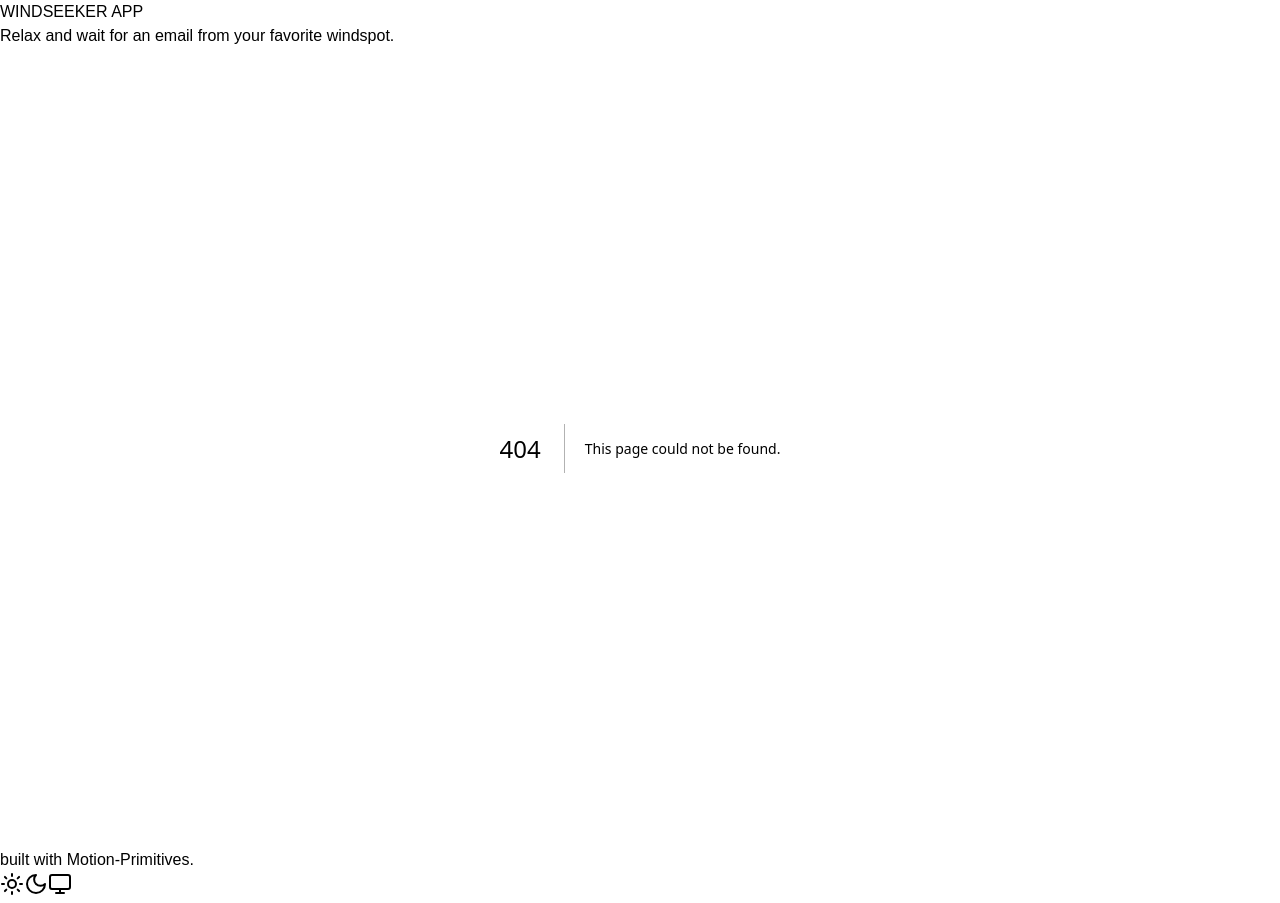
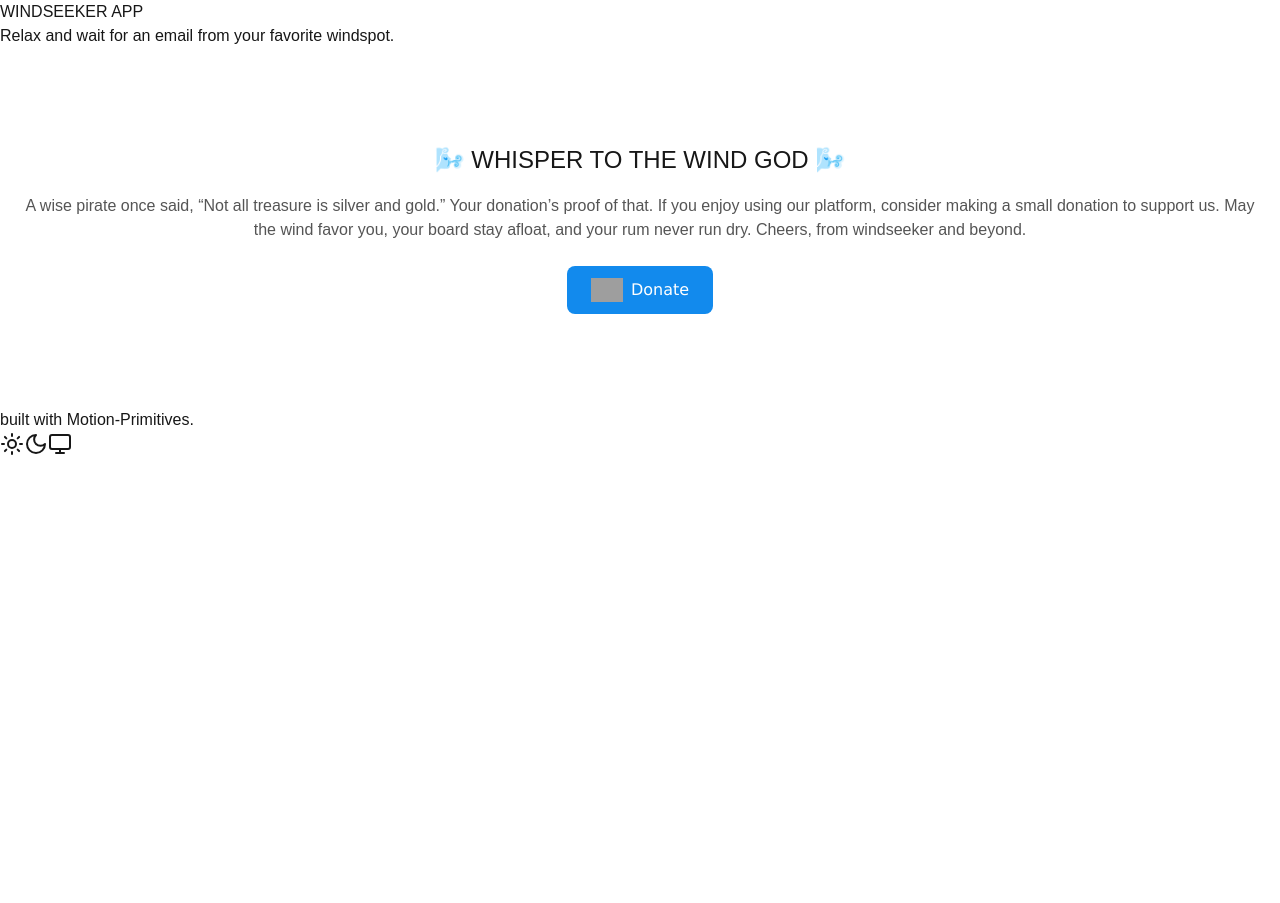
Before and after one commit to elBeato/tbp-wind-cuttlefish-next, a Next.js app: page /donation in a window 1280 px wide. Before the commit this address had no page. After the commit the page ends 800 px from the top, so only its background shows below. Built offline with nearby package versions, Linux system fonts and the light colour scheme; grey boxes are pictures that could not be loaded.

Commit message:
Donation page

```diff
--- /dev/null
+++ b/src/app/donation/DonationForm.module.css
@@ -0,0 +1,40 @@
+.container {
+  display: flex;
+  flex-direction: column;
+  justify-content: center; /* Center vertically */
+  align-items: center; /* Center horizontally */
+  height: 45vh; /* Full viewport height */
+  text-align: center;
+  padding: 20px;
+}
+
+.heading {
+  font-size: 1.5rem;
+  margin-bottom: 16px;
+}
+
+.description {
+  font-size: 1rem;
+  margin-bottom: 24px;
+  color: #555;
+}
+
+.dboxdonationbutton {
+  display: flex;
+  align-items: center;
+  justify-content: center;
+  background: rgb(18, 138, 237);
+  color: rgb(255, 255, 255);
+  text-decoration: none;
+  font-family: Verdana, sans-serif;
+  gap: 8px;
+  width: fit-content;
+  font-size: 16px;
+  border-radius: 8px;
+  line-height: 24px;
+  padding: 12px 24px;
+}
+
+.dboxdonationbutton img {
+  height: 24px;
+}
--- /dev/null
+++ b/src/app/donation/page.tsx
@@ -0,0 +1,60 @@
+"use client";
+
+import React, { useEffect } from "react";
+import styles from "./DonationForm.module.css";
+
+const DonationForm: React.FC = () => {
+  useEffect(() => {
+    // Dynamically add the Donorbox popup button script to the DOM
+    const script = document.createElement("script");
+    script.src = "https://donorbox.org/install-popup-button.js";
+    script.id = "donorbox-popup-button-installer";
+    script.defer = true;
+    document.body.appendChild(script);
+
+    return () => {
+      // Cleanup the script when the component unmounts
+      document.body.removeChild(script);
+    };
+  }, []);
+
+  return (
+    <div className={styles.container}>
+      <h1 className={styles.heading}>🌬️ WHISPER TO THE WIND GOD 🌬️</h1>
+      <p className={styles.description}>
+        A wise pirate once said, “Not all treasure is silver and gold.”
+        Your donation’s proof of that. If you enjoy using our platform, consider making a small donation to support us.
+        May the wind favor you, your board stay afloat, and your rum never run dry. Cheers, from windseeker and beyond.
+      </p>
+
+      {/* Donorbox Popup Donation Button */}
+      <a
+        className="dbox-donation-button"
+        id="preview_inline_popup_button"
+        href="https://donorbox.org/windseeker-application?"
+        style={{
+          background: "rgb(18, 138, 237)",
+          color: "rgb(255, 255, 255)",
+          textDecoration: "none",
+          fontFamily: "Verdana, sans-serif",
+          display: "flex",
+          gap: "8px",
+          width: "fit-content",
+          fontSize: "16px",
+          borderRadius: "8px",
+          lineHeight: "24px",
+          padding: "12px 24px",
+        }}
+      >
+        <img
+          src="https://donorbox.org/images/white_logo.svg"
+          alt="Donorbox Logo"
+          style={{ height: "24px" }}
+        />
+        Donate
+      </a>
+    </div>
+  );
+};
+
+export default DonationForm;
```
Also changed, not shown: package.json (+8 -1 lines), 1 other file (tests, documents, lock files or other folders).
